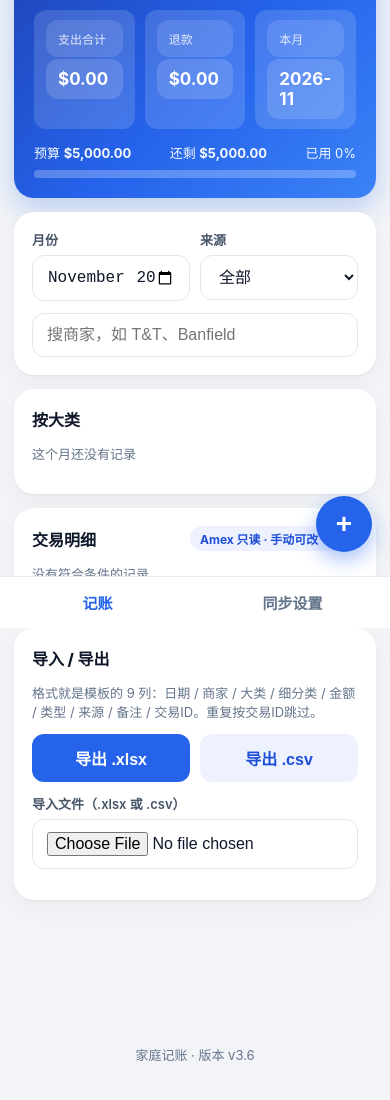
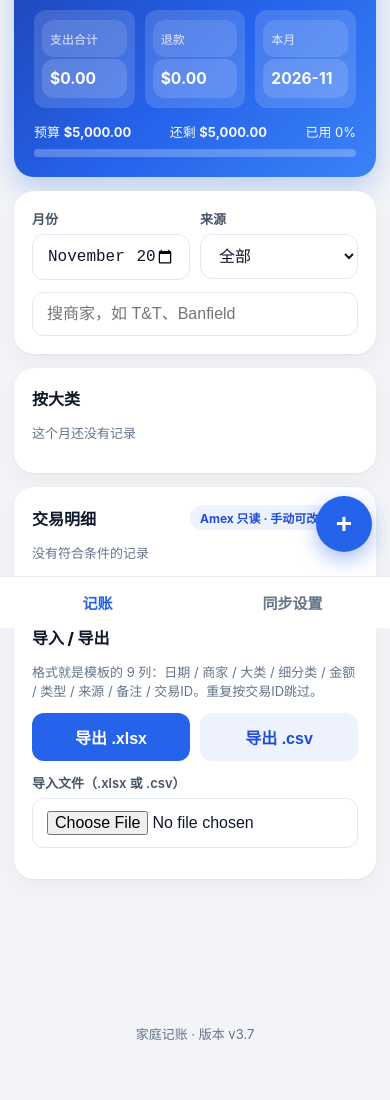
Before and after one commit to yichencoding/bookkeeper, a plain HTML site: page index.html in a window 390 px wide. Shown: the part 216-1316 px from the top of the page. Drawn offline with Linux system fonts and the light colour scheme.

Commit message:
App v3.7: fix phone-width overlap — filters and hero-stats use minmax(0,1fr) grid tracks, month input/select get min-width:0, hero numbers scale with clamp(), overflow-x hidden safety net

```diff
--- a/index.html
+++ b/index.html
@@ -6,7 +6,7 @@
 <title>家庭记账</title>
 <script src="https://cdn.sheetjs.com/xlsx-0.20.3/package/dist/xlsx.full.min.js"></script>
 <style>
-*{box-sizing:border-box} body{margin:0;font-family:-apple-system,BlinkMacSystemFont,"PingFang SC","Hiragino Sans GB","Microsoft YaHei",sans-serif;background:#f2f4f7;color:#0f172a;-webkit-font-smoothing:antialiased}
+*{box-sizing:border-box} html,body{overflow-x:hidden} body{margin:0;font-family:-apple-system,BlinkMacSystemFont,"PingFang SC","Hiragino Sans GB","Microsoft YaHei",sans-serif;background:#f2f4f7;color:#0f172a;-webkit-font-smoothing:antialiased}
 header{background:#fff;padding:20px 20px 12px;border-bottom:1px solid #e8ecf1}
 header h1{margin:0;font-size:22px;font-weight:800;letter-spacing:.2px} header h1 span{color:#2563eb}
 header p{margin:6px 0 0;font-size:13px;color:#64748b}
@@ -14,8 +14,8 @@ main{max-width:680px;margin:0 auto;padding:16px 14px 110px}
 .card{background:#fff;border-radius:20px;padding:18px;margin-bottom:14px;box-shadow:0 1px 2px rgba(15,23,42,.05),0 8px 24px rgba(15,23,42,.04)}
 .hero{background:linear-gradient(135deg,#1e40af,#2563eb 55%,#3b82f6);color:#fff;border-radius:20px;padding:20px;margin-bottom:14px;box-shadow:0 10px 28px rgba(37,99,235,.28)}
 .hero .lbl{font-size:13px;opacity:.85} .hero .big{font-size:36px;font-weight:800;margin:4px 0 14px;letter-spacing:-.5px}
-.hero-stats{display:flex;gap:10px} .hero-stats div{flex:1;background:rgba(255,255,255,.14);border-radius:12px;padding:10px 12px}
-.hero-stats .k{font-size:12px;opacity:.85} .hero-stats .v{font-size:17px;font-weight:700;margin-top:2px}
+.hero-stats{display:grid;grid-template-columns:repeat(3,minmax(0,1fr));gap:10px} .hero-stats div{min-width:0;background:rgba(255,255,255,.14);border-radius:12px;padding:10px 8px}
+.hero-stats .k{font-size:12px;opacity:.85} .hero-stats .v{font-size:clamp(13px,4vw,17px);font-weight:700;margin-top:2px;white-space:nowrap}
 .hero-budget{display:flex;justify-content:space-between;gap:8px;font-size:13px;margin-top:14px;opacity:.95} .hero-budget b{font-weight:700}
 .hero-bar{height:8px;background:rgba(255,255,255,.25);border-radius:99px;overflow:hidden;margin-top:8px} .hero-bar>i{display:block;height:100%;background:#fff;border-radius:99px}
 .muted{color:#64748b;font-size:13px} .big{font-size:28px;font-weight:800}
@@ -32,9 +32,9 @@ h3{margin:0 0 10px;font-size:16px;font-weight:800}
 .tx-main{flex:1;min-width:0} .tx-name{font-weight:700;font-size:15px;white-space:nowrap;overflow:hidden;text-overflow:ellipsis}
 .amt{font-weight:800;white-space:nowrap;font-size:15px} .amt.neg{color:#dc2626}
 .tag{display:inline-block;font-size:11px;background:#eef2ff;color:#1d4ed8;border-radius:20px;padding:2px 8px;margin-left:6px;font-weight:700}
-.cat{margin:12px 0} .cat-top{display:flex;align-items:center;gap:8px} .cat-dot{width:10px;height:10px;border-radius:50%;flex:0 0 10px} .cat-name{flex:1;font-weight:600} .cat-amt{font-weight:800}
+.cat{margin:12px 0} .cat-top{display:flex;align-items:center;gap:8px} .cat-dot{width:10px;height:10px;border-radius:50%;flex:0 0 10px} .cat-name{flex:1;min-width:0;font-weight:600} .cat-amt{font-weight:800}
 .bar{height:8px;background:#f1f5f9;border-radius:99px;overflow:hidden;margin-top:8px} .bar>i{display:block;height:100%;background:#2563eb;border-radius:99px}
-.filters{display:flex;gap:10px;margin-bottom:12px} .filters>*{flex:1;min-width:0}
+.filters{display:grid;grid-template-columns:minmax(0,1fr) minmax(0,1fr);gap:10px;margin-bottom:12px} .filters>*{min-width:0} .filters input,.filters select{min-width:0}
 .search{position:relative} .search input{padding-left:14px}
 nav{position:fixed;left:0;right:0;bottom:0;background:rgba(255,255,255,.96);backdrop-filter:blur(8px);border-top:1px solid #e8ecf1;display:flex;max-width:680px;margin:0 auto;padding-bottom:env(safe-area-inset-bottom)}
 nav button{flex:1;background:transparent;color:#64748b;border-radius:0;padding:15px 0;font-size:15px}
@@ -438,6 +438,6 @@ try{
 (async function(){ const s=getSync(); if(!s.url) return; if(isDirty()){ await autoPushManual(); } pull(); })();
 
 </script>
-<p class="muted" style="text-align:center;padding:8px 0 24px">家庭记账 · 版本 v3.6</p>
+<p class="muted" style="text-align:center;padding:8px 0 24px">家庭记账 · 版本 v3.7</p>
 </body>
 </html>
```
